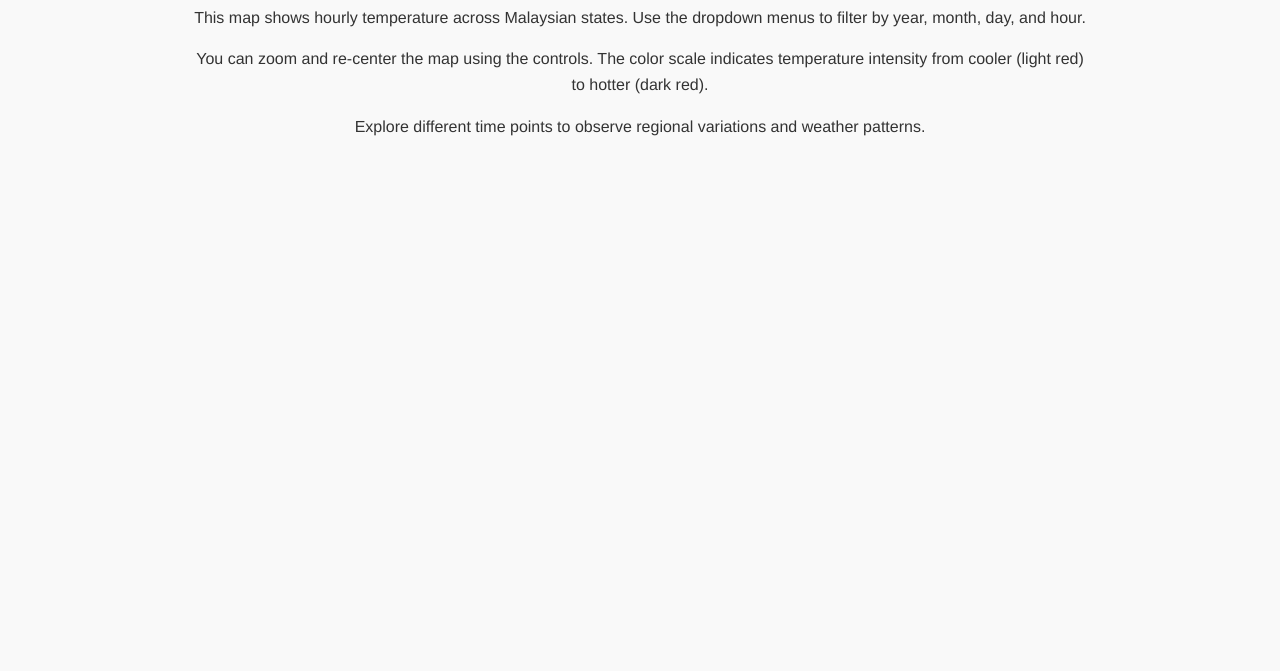
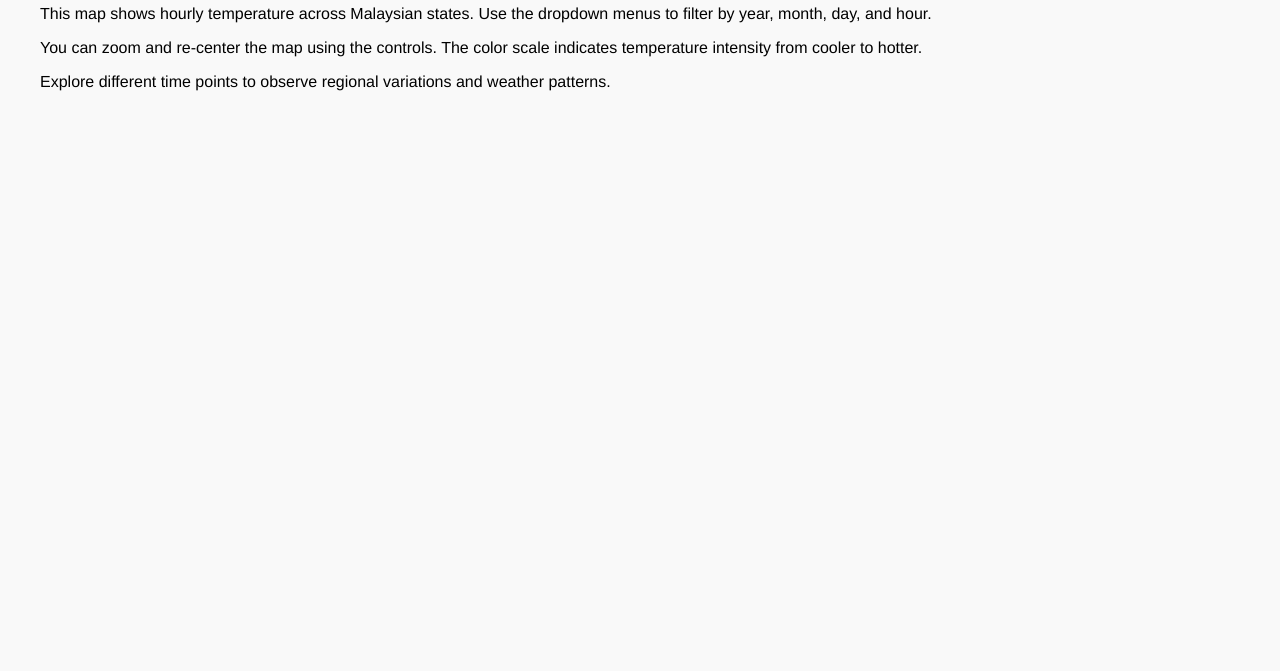
Before and after one commit to ChingLingChen/FIT3179-Homework-Week-10, a plain HTML site: page index.html in a window 1280 px wide. Shown: the part 129-800 px from the top of the page. Drawn offline with Linux system fonts and the light colour scheme; a script that the page names is missing.

Commit message:
Update index.html

```diff
--- a/index.html
+++ b/index.html
@@ -14,14 +14,17 @@
     <h1>Malaysia Weather</h1>
   </header>
 
-  <section class="description">
-    <p>This map shows hourly temperature across Malaysian states. Use the dropdown menus to filter by year, month, day, and hour.</p>
-    <p>You can zoom and re-center the map using the controls. The color scale indicates temperature intensity from cooler (light red) to hotter (dark red).</p>
-    <p>Explore different time points to observe regional variations and weather patterns.</p>
-  </section>
-
-  <main>
-    <div id="map"></div>
+  <main class="dashboard">
+    <div class="map-area">
+      <div id="map"></div>
+    </div>
+    <aside class="annotation">
+      <p>This map shows hourly temperature across Malaysian states. Use the dropdown menus to filter by year, month, day, and hour.</p>
+      <p>You can zoom and re-center the map using the controls. The color scale indicates temperature intensity from
+        <span class="cooler">cooler</span> to <span class="hotter">hotter</span>.
+      </p>
+      <p>Explore different time points to observe regional variations and weather patterns.</p>
+    </aside>
   </main>
 </body>
 </html>
```
